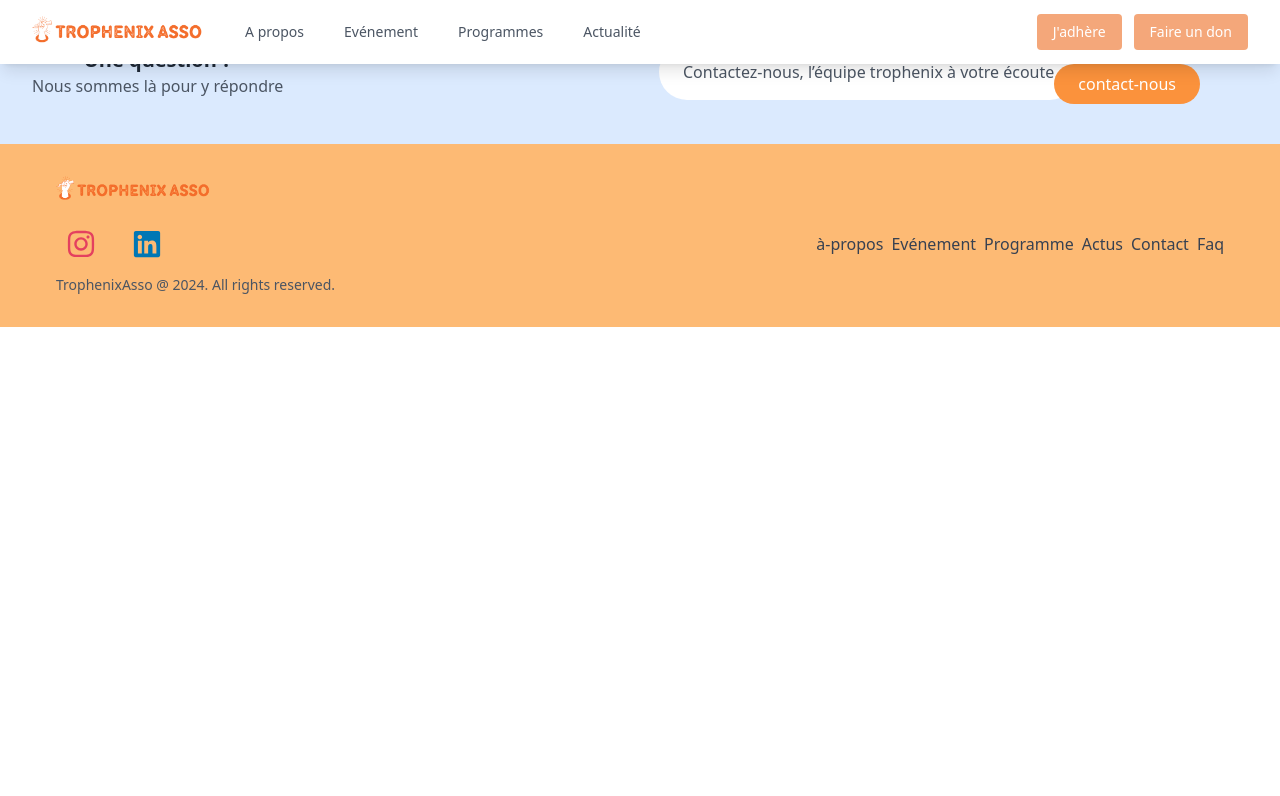
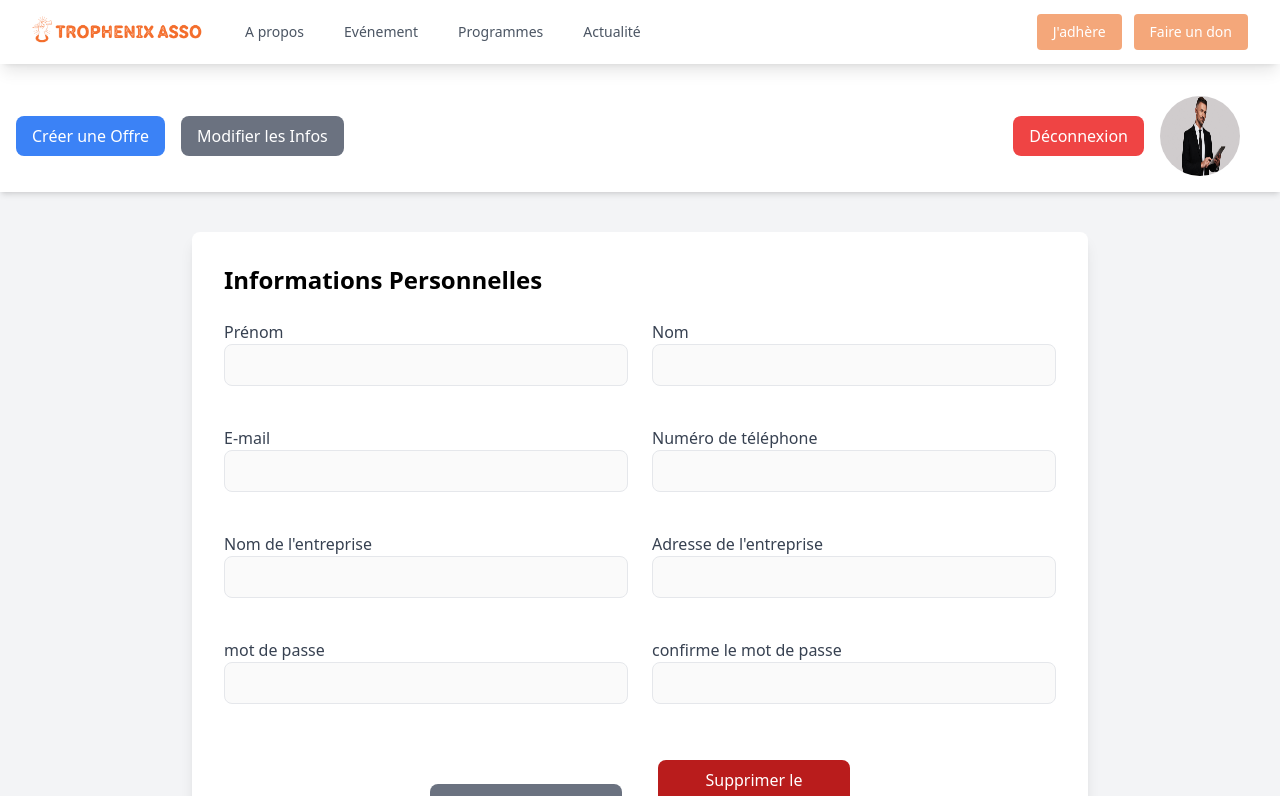
Before and after one commit to siapri21/trophenix-Asso, a React (Vite) app in the folder front-end/: page /profile in a window 1280 px wide. Shown: the top 796 px of the page. Built offline with nearby package versions, Linux system fonts and the light colour scheme.

Commit message:
page profil debut cote front

```diff
--- a/front-end/src/App.jsx
+++ b/front-end/src/App.jsx
@@ -12,6 +12,8 @@ import Mecenat from './pages/Mecenat.jsx';
 import Actus from './pages/Actus.jsx';
 import Contact from './pages/contact.jsx';
 import ContactSection from './components/ContactFooter.jsx';
+import UserProfile from './pages/UserProfile.jsx';
+
 
 
 
@@ -29,6 +31,7 @@ function App() {
         <Route path="/mecenat" element={<Mecenat/>}/>
         <Route path="/actualite" element={<Actus/>}/>
         <Route path="/contact" element={<Contact/>}/>
+        <Route path="/profile" element={<UserProfile/>}/>
       </Routes>
       <ContactSection/>
       <Footer/>
--- a/front-end/src/pages/UserProfile.jsx
+++ b/front-end/src/pages/UserProfile.jsx
@@ -8,7 +8,12 @@ const UserProfile = ({ user, onLogout }) => {
     lastName: "",
     email: "",
     phoneNumber: "",
+    companyName: "",
+    companyAddress: "",
+    mot_de_passe : "",
+    confirme_mot_de_passe:""
   });
+  const [profilePicture, setProfilePicture] = useState(""); // État pour l'URL de la photo de profil
   const [editing, setEditing] = useState(false);
   const [errors, setErrors] = useState({});
   const [successMessage, setSuccessMessage] = useState("");
@@ -22,6 +27,7 @@ const UserProfile = ({ user, onLogout }) => {
         email: user.email,
         phoneNumber: user.phoneNumber,
       });
+      setProfilePicture(user.profilePicture || "/path/to/default-image.jpg"); // Défaut si pas de photo
     }
   }, [user]);
 
@@ -31,19 +37,18 @@ const UserProfile = ({ user, onLogout }) => {
     if (!profileData.firstName) newErrors.firstName = "Le prénom est requis";
     if (!profileData.lastName) newErrors.lastName = "Le nom est requis";
     if (!profileData.email) newErrors.email = "L’email est requis";
-    if (!profileData.phoneNumber)
-      newErrors.phoneNumber = "Le numéro de téléphone est requis";
+    if (!profileData.phoneNumber) newErrors.phoneNumber = "Le numéro de téléphone est requis";
     setErrors(newErrors);
     return Object.keys(newErrors).length === 0;
   };
 
-  // Fonction pour gérer les modifications de profil
+  // Gestion des modifications de profil
   const handleProfileChange = (e) => {
     const { name, value } = e.target;
     setProfileData((prevData) => ({ ...prevData, [name]: value }));
   };
 
-  // Fonction pour soumettre les modifications de profil
+  // Soumission du formulaire
   const handleProfileSubmit = async (e) => {
     e.preventDefault();
     if (validateProfile()) {
@@ -60,23 +65,59 @@ const UserProfile = ({ user, onLogout }) => {
     }
   };
 
-  // Fonction pour la suppression du compte
+  // Gestion de la suppression du compte
   const handleDeleteAccount = async () => {
     try {
       await axios.delete(`http://localhost:3000/api/profile/${user.id}`);
-      onLogout(); // Déconnecter l'utilisateur après suppression
+      onLogout();
     } catch (error) {
       console.error("Erreur lors de la suppression du compte :", error);
     }
   };
 
   return (
-    <section className="flex justify-center items-center bg-gray-100 mt-20">
-      <div className="bg-white shadow-lg rounded-lg p-8 max-w-md w-full">
-        <h2 className="text-2xl font-bold mb-6">Profil Utilisateur</h2>
+    <section className="bg-gray-100 mt-20">
+      {/* Navbar avec la photo de profil et le bouton de déconnexion */}
+      <nav className="flex justify-between items-center bg-white p-4 shadow-md">
+        <div className="flex space-x-4">
+          <button className="bg-blue-500 text-white py-2 px-4 rounded-lg hover:bg-blue-600 transition duration-300">
+            Créer une Offre
+          </button>
+          <button
+            onClick={() => setEditing(true)}
+            className="bg-gray-500 text-white py-2 px-4 rounded-lg hover:bg-gray-600 transition duration-300"
+          >
+            Modifier les Infos
+          </button>
+        </div>
+        <div className="flex items-center gap-4">
+          <button
+            onClick={onLogout}
+            className="bg-red-500 text-white py-2 px-4 rounded-lg hover:bg-red-600 transition duration-300"
+          >
+            Déconnexion
+          </button>
+           {/* Photo de profil */}
+           <img
+            src={profileData.profilePicture || "/asserts/img/116.png"} // Image par défaut si aucune photo
+            alt="Profile"
+            className="w-20 h-20 rounded-full mr-6"
+          />
+        </div>
+      </nav>
 
+      {/* Section des informations personnelles */}
+      <div className="flex justify-center mt-10">
+        <div className="bg-white shadow-lg rounded-lg p-8 max-w-4xl w-full">
+          <h2 className="text-2xl font-bold mb-6">Informations Personnelles</h2>
           {successMessage && <p className="text-green-500">{successMessage}</p>}
-        <form onSubmit={handleProfileSubmit}>
+
+          {/* Formulaire d'édition de profil */}
+          <form
+            onSubmit={handleProfileSubmit}
+            className="grid grid-cols-1 lg:grid-cols-2 gap-6"
+          >
+            {/* Champs de saisie pour le formulaire */}
             <div className="mb-4">
               <label className="block text-gray-700">Prénom</label>
               <input
@@ -117,7 +158,9 @@ const UserProfile = ({ user, onLogout }) => {
                 disabled={!editing}
                 className="w-full px-4 py-2 border rounded-lg focus:outline-none focus:ring-2 focus:ring-blue-600"
               />
-            {errors.email && <p className="text-red-500">{errors.email}</p>}
+              {errors.email && (
+                <p className="text-red-500">{errors.email}</p>
+              )}
             </div>
 
             <div className="mb-4">
@@ -135,10 +178,71 @@ const UserProfile = ({ user, onLogout }) => {
               )}
             </div>
 
+            <div className="mb-4">
+              <label className="block text-gray-700">Nom de l'entreprise</label>
+              <input
+                type="text"
+                name="text"
+                value={profileData.companyName}
+                onChange={handleProfileChange}
+                disabled={!editing}
+                className="w-full px-4 py-2 border rounded-lg focus:outline-none focus:ring-2 focus:ring-blue-600"
+              />
+              {errors.companyName && (
+                <p className="text-red-500">{errors.companyName}</p>
+              )}
+            </div>
+            <div className="mb-4">
+              <label className="block text-gray-700">Adresse de l'entreprise</label>
+              <input
+                type="text"
+                name="text"
+                value={profileData.companyAddress}
+                onChange={handleProfileChange}
+                disabled={!editing}
+                className="w-full px-4 py-2 border rounded-lg focus:outline-none focus:ring-2 focus:ring-blue-600"
+              />
+              {errors.companyAddress && (
+                <p className="text-red-500">{errors.companyAddress}</p>
+              )}
+            </div>
+
+            <div className="mb-4">
+              <label className="block text-gray-700">mot de passe </label>
+              <input
+                type="password"
+                name="password"
+                value={profileData.mot_de_passe}
+                onChange={handleProfileChange}
+                disabled={!editing}
+                className="w-full px-4 py-2 border rounded-lg focus:outline-none focus:ring-2 focus:ring-blue-600"
+              />
+              {errors.mot_de_passe && (
+                <p className="text-red-500">{errors.mot_de_passe}</p>
+              )}
+            </div>
+
+            <div className="mb-4">
+              <label className="block text-gray-700">confirme le mot de passe</label>
+              <input
+                type="password"
+                name="password"
+                value={profileData.confirme_mot_de_passe}
+                onChange={handleProfileChange}
+                disabled={!editing}
+                className="w-full px-4 py-2 border rounded-lg focus:outline-none focus:ring-2 focus:ring-blue-600"
+              />
+              {errors.confirme_mot_de_passe && (
+                <p className="text-red-500">{errors.confirme_mot_de_passe}</p>
+              )}
+            </div>
+
+            {/* Bouton pour modifier et sauvegarder */}
+            <div className="col-span-full gap-6 text-center">
               {editing ? (
                 <button
                   type="submit"
-              className="w-full bg-blue-500 text-white py-2 px-4 rounded-lg hover:bg-blue-600 transition duration-300"
+                  className="w-48 bg-blue-500 text-white py-2 px-4 rounded-lg hover:bg-blue-600 transition duration-300"
                 >
                   Sauvegarder
                 </button>
@@ -146,26 +250,22 @@ const UserProfile = ({ user, onLogout }) => {
                 <button
                   type="button"
                   onClick={() => setEditing(true)}
-              className="w-full bg-gray-500 text-white py-2 px-4 rounded-lg hover:bg-gray-600 transition duration-300"
+                  className="w-48 bg-gray-500 text-white py-2 px-4 rounded-lg hover:bg-gray-600 transition duration-300"
                 >
                   Modifier le Profil
                 </button>
               )}
-        </form>
-
-        <button
-          onClick={onLogout}
-          className="w-full bg-red-500 text-white py-2 px-4 rounded-lg mt-4 hover:bg-red-600 transition duration-300"
-        >
-          Déconnexion
-        </button>
 
                <button
           onClick={handleDeleteAccount}
-          className="w-full bg-red-700 text-white py-2 px-4 rounded-lg mt-4 hover:bg-red-800 transition duration-300"
+          className="w-48 bg-red-700 text-white py-2 px-4 rounded-lg mt-4 ml-9 hover:bg-red-800 transition duration-300"
         >
           Supprimer le Compte
         </button>
+
+            </div>
+          </form>
+        </div>
       </div>
     </section>
   );
```
Also changed, not shown: front-end/src/pages/Mecenat.jsx (+37 -9 lines). Lines whose indentation alone changed are shown as unchanged.
